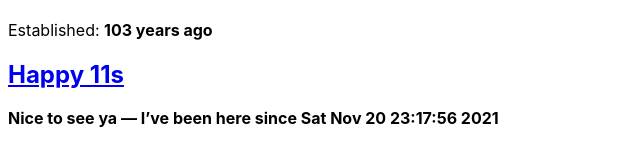
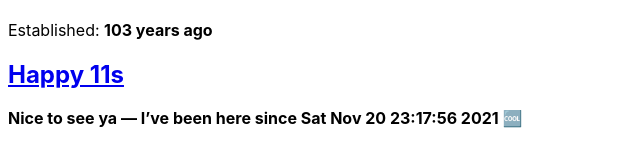
Before and after one commit to tracegilton/you-can-delete-this, a Jekyll site: the page built from index.md, in a window 1280 px wide. Shown: the part 200-367 px from the top of the page, without its empty margins (0-640 px from the left). Built offline with Jekyll 4.4.1, drawn with Linux system fonts in a browser that asks for light colours.

Commit message:
stopwatch6

```diff
--- a/index.md
+++ b/index.md
@@ -11,4 +11,4 @@ layout: default
   <h2><a href="{{ post.url }}">{{ post.title }}</a></h2>
 {% endfor %}
 
-<b>Nice to see ya — I've been here since {{ "now" | date: "%c" }}</b>
+<b>Nice to see ya — I've been here since {{ "now" | date: "%c" }} 🆒</b>
```
